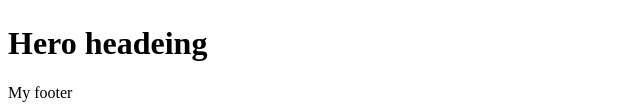
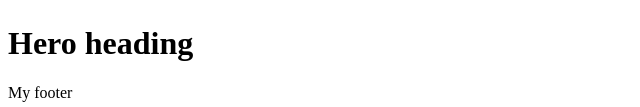
Before and after one commit to Noufaln26/Component-ibrary, a plain HTML site: page index.html in a window 1280 px wide. Shown: the part 2013-2120 px from the top of the page, 0-640 px from the left. Drawn offline with Linux system fonts and the light colour scheme.

Commit message:
Update index.html

```diff
--- a/index.html
+++ b/index.html
@@ -70,7 +70,7 @@
     <h2>@header</h2>
     <header>
         <img src="/images/heroimage.svg" >
-        <h1>Hero headeing</h1>
+        <h1>Hero heading</h1>
     </header>
 
 
```
